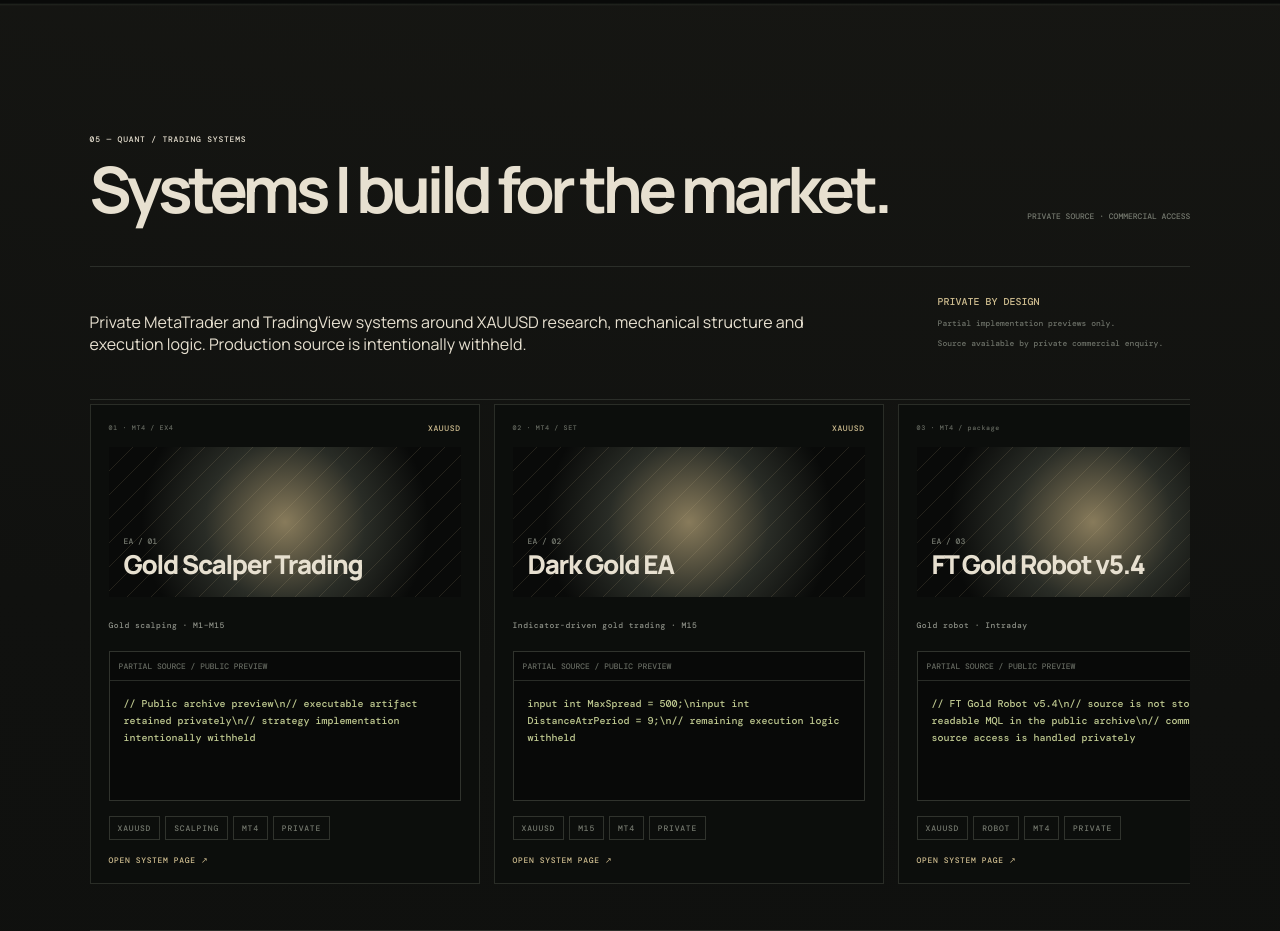
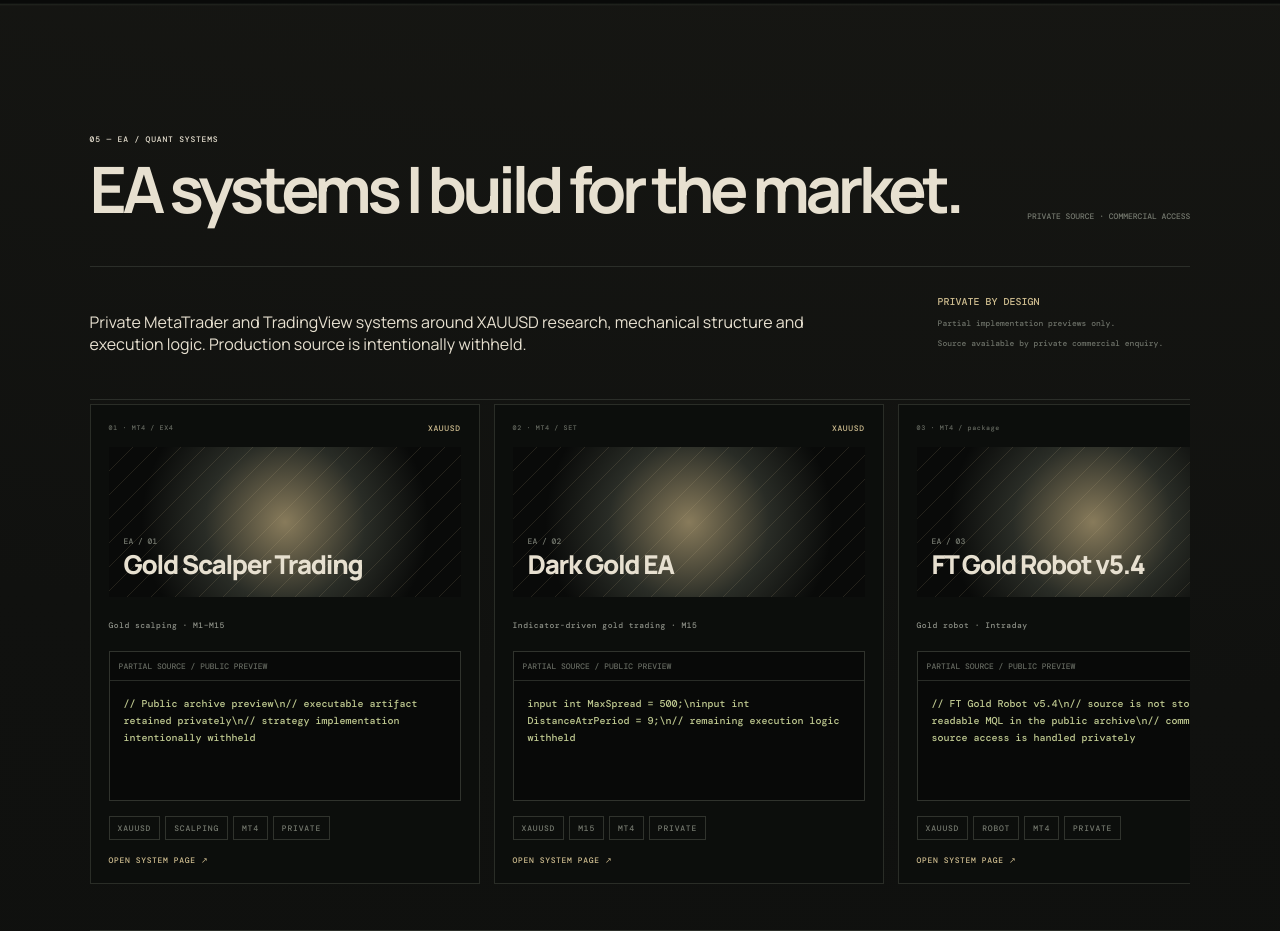
Before and after one commit to hummzer/HamzaBabu, a Vue app in the folder frontend/: page / in a window 1280 px wide. Shown: the part 5120-6051 px from the top of the page. Built offline with nearby package versions, Linux system fonts and the light colour scheme.

Commit message:
Refine EA quant section naming and route handling

```diff
--- a/frontend/src/App.vue
+++ b/frontend/src/App.vue
@@ -64,6 +64,7 @@
   route.value = window.location.pathname
   window.scrollTo({top:0,behavior:'smooth'})
 }
+const syncRoute = () => { route.value = window.location.pathname }
 const closeQuant = () => {
   history.pushState({}, '', '/')
   route.value = '/'
@@ -181,7 +182,7 @@
 }
 onMounted(()=>{
   addEventListener('scroll',scrollSpy,{passive:true})
-  addEventListener('popstate',()=>{ route.value = window.location.pathname })
+  addEventListener('popstate',syncRoute)
   revealObserver.value = new IntersectionObserver((entries)=>{
     entries.forEach((entry)=>{
       if(entry.isIntersecting) entry.target.classList.add('is-visible')
@@ -193,7 +194,7 @@
 onBeforeUnmount(()=>{
   removeEventListener('scroll',scrollSpy)
   revealObserver.value?.disconnect()
-  removeEventListener('popstate',()=>{ route.value = window.location.pathname })
+  removeEventListener('popstate',syncRoute)
 })
 </script>
 <template>
@@ -209,7 +210,7 @@
 
     <section id="experience" class="pad dark"><small>04 — CURRENTLY</small><div class="split"><div><label>CURRENT ROLE</label><h2>Building at <em>33 Solutions.</em></h2><p>Startup product engineering, application development, implementation, debugging and delivery. The role sits close to real product decisions rather than isolated coding tasks.</p><span class="chip">● CURRENT · 2026</span></div><div class="timeline"><b>33 SOLUTIONS</b><p>Full-stack Web Developer · product engineering · application development</p><b>SECURITY PRACTICE</b><p>Red teaming, Linux, Python security tooling, web security research and offensive-security labs.</p><b>OPEN SOURCE EXPLORER</b><p>Building systems, studying tooling and documenting what can be made public.</p></div></div></section>
 
-    <section id="quant" class="pad"><div class="section-head"><div><small>05 — QUANT / TRADING SYSTEMS</small><h2>Systems I build for the market.</h2></div><span>PRIVATE SOURCE · COMMERCIAL ACCESS</span></div><div class="quant-intro"><p>Private MetaTrader and TradingView systems around XAUUSD research, mechanical structure and execution logic. Production source is intentionally withheld.</p><div><b>PRIVATE BY DESIGN</b><span>Partial implementation previews only.</span><span>Source available by private commercial enquiry.</span></div></div><div class="quant-scroller">
+    <section id="quant" class="pad"><div class="section-head"><div><small>05 — EA / QUANT SYSTEMS</small><h2>EA systems I build for the market.</h2></div><span>PRIVATE SOURCE · COMMERCIAL ACCESS</span></div><div class="quant-intro"><p>Private MetaTrader and TradingView systems around XAUUSD research, mechanical structure and execution logic. Production source is intentionally withheld.</p><div><b>PRIVATE BY DESIGN</b><span>Partial implementation previews only.</span><span>Source available by private commercial enquiry.</span></div></div><div class="quant-scroller">
   <article v-for="(b,i) in quantEas" :key="b.slug" class="quant-card" @click="openQuant(b.slug)">
     <div class="quant-card-top"><small>0{{i+1}} · {{b.platform}}</small><span>{{b.market}}</span></div>
     <div class="quant-art"><span>EA / {{String(i+1).padStart(2,'0')}}</span><b>{{b.title}}</b></div>
```
